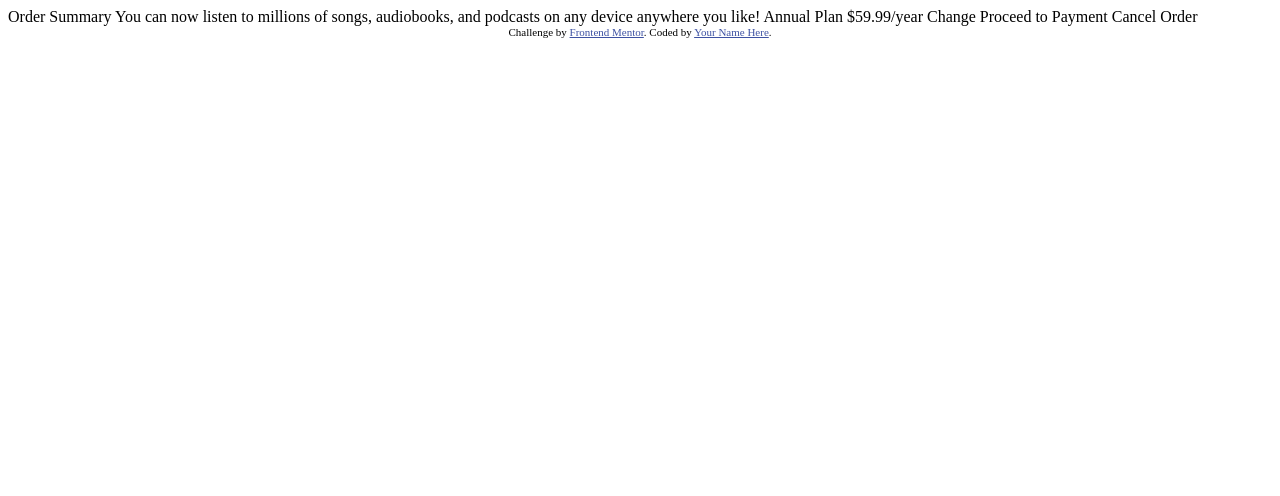
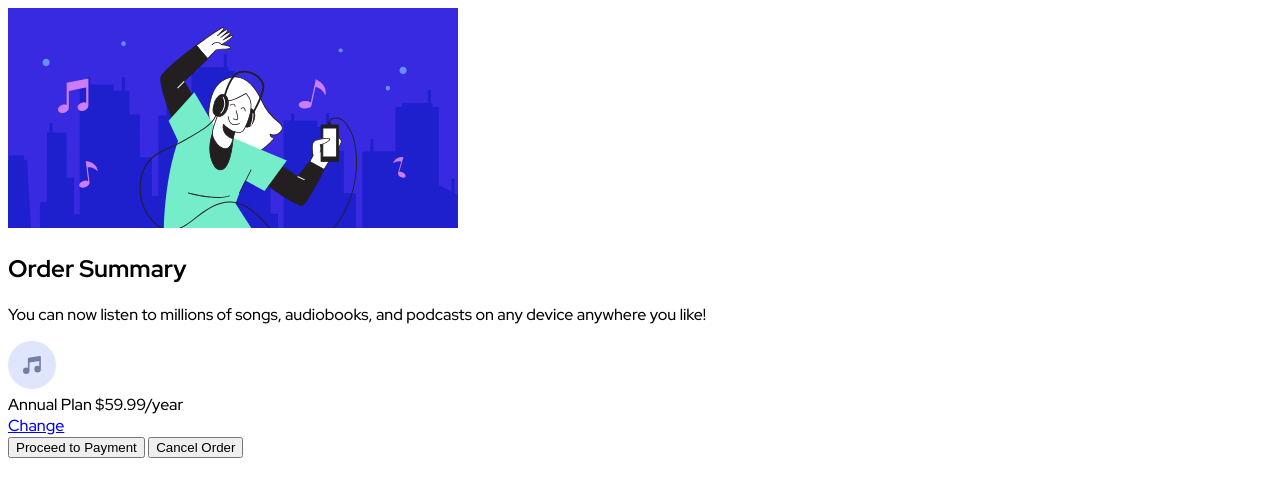
Before and after one commit to joanFaseDev/order-summary, a plain HTML site: page index.html in a window 1280 px wide. Drawn offline with Linux system fonts and the light colour scheme.

Commit message:
index.html & README updated

```diff
--- a/index.html
+++ b/index.html
@@ -1,37 +1,57 @@
 <!DOCTYPE html>
 <html lang="en">
   <head>
-  <meta charset="UTF-8">
-  <meta name="viewport" content="width=device-width, initial-scale=1.0"> <!-- displays site properly based on user's device -->
-
-  <link rel="icon" type="image/png" sizes="32x32" href="./images/favicon-32x32.png">
-
+    <meta charset="UTF-8" />
+    <meta name="viewport" content="width=device-width, initial-scale=1.0" />
+    <link
+      rel="icon"
+      type="image/png"
+      sizes="32x32"
+      href="./images/favicon-32x32.png"
+    />
     <title>Frontend Mentor | Order summary card</title>
-
-  <!-- Feel free to remove these styles or customise in your own stylesheet 👍 -->
-  <style>
-    .attribution { font-size: 11px; text-align: center; }
-    .attribution a { color: hsl(228, 45%, 44%); }
-  </style>
+    <!-- Red Hat Display -->
+    <link
+      href="https://fonts.googleapis.com/css2?family=Red+Hat+Display:wght@500;700;900&display=swap"
+      rel="stylesheet"
+    />
+    <link rel="stylesheet" href="style.css" />
   </head>
   <body>
-
-  Order Summary
-
-  You can now listen to millions of songs, audiobooks, and podcasts on any
-  device anywhere you like!
-
-  Annual Plan
-  $59.99/year
-
-  Change
-
-  Proceed to Payment
-  Cancel Order
-
-  <div class="attribution">
-    Challenge by <a href="https://www.frontendmentor.io?ref=challenge" target="_blank">Frontend Mentor</a>.
-    Coded by <a href="#">Your Name Here</a>.
+    <main class="container">
+      <section class="container__item image">
+        <h2 class="sr-only">Card's image</h2>
+        <img
+          src="./images/illustration-hero.svg"
+          alt="An image of an individual happily dancing to the sound of his/her/their phone;"
+          class="item__img"
+        />
+      </section>
+      <section class="container__item order">
+        <h2 class="order__title">Order Summary</h2>
+        <p class="order__text">
+          You can now listen to millions of songs, audiobooks, and podcasts on
+          any device anywhere you like!
+        </p>
+      </section>
+      <section class="container__item plan-card">
+        <h2 class="sr-only">Card's annual plan</h2>
+        <img
+          src="./images/icon-music.svg"
+          alt="An icon of a music note."
+          class="card__img"
+        />
+        <div class="plan-card__container">
+          <span class="card__plan">Annual Plan</span>
+          <span class="card__price">$59.99/year</span>
         </div>
+        <a href="#change" class="card_link">Change</a>
+      </section>
+      <section class="container__item buttons">
+        <h2 class="sr-only">Card's buttons</h2>
+        <button class="btn__payment">Proceed to Payment</button>
+        <button class="btn__cancel">Cancel Order</button>
+      </section>
+    </main>
   </body>
 </html>
--- /dev/null
+++ b/style.css
@@ -0,0 +1,33 @@
+* {
+  box-sizing: border-box;
+}
+
+html {
+  padding: 0;
+  margin: 0;
+  font-family: "Red Hat Display", sans-serif;
+}
+
+/* Clipping technique, hidden but not from screen readers */
+/* .sr-only {
+  border: 0;
+  clip: rect(1px 1px 1px 1px);
+  clip: rect(1px, 1px, 1px, 1px);
+  height: 1px;
+  margin: -1px;
+  overflow: hidden;
+  padding: 0;
+  position: absolute;
+  width: 1px;
+} */
+
+.sr-only {
+  clip: rect(1px, 1px, 1px, 1px);
+  clip-path: inset(50%);
+  height: 1px;
+  width: 1px;
+  margin: -1px;
+  overflow: hidden;
+  padding: 0;
+  position: absolute;
+}
```
Also changed, not shown: 1 other file. Lines whose indentation alone changed are shown as unchanged.
